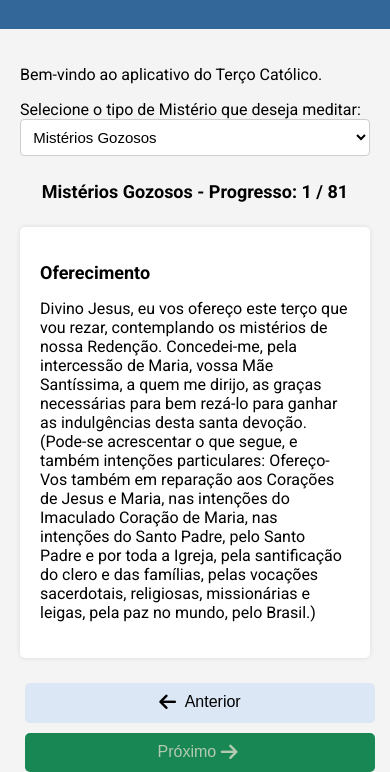
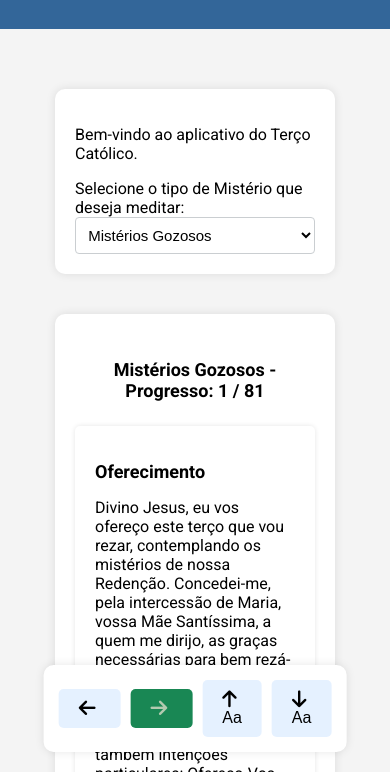
Before and after one commit to fpanhan/maeaparecida.github.io, a website: page index.html in a window 390 px wide. Both pictures are taken after a click on the button "Iniciar Terço". Shown: the part 72-844 px from the top of the page. Drawn offline with Linux system fonts and the light colour scheme.

Commit message:
layout adjust

```diff
--- a/index.html
+++ b/index.html
@@ -110,18 +110,35 @@
           <p id="prayerText"></p>
         </div>
         <div id="controls">
-          <button id="prevBtn">
-            <i class="fa-solid fa-arrow-left"></i> Anterior
-          </button>
-          <button id="nextBtn">
-            Próximo <i class="fa-solid fa-arrow-right"></i>
-          </button>
-          <button id="increaseBtn">
-            <i class="fa-solid fa-arrow-up"></i> Aumentar Texto
-          </button>
-          <button id="decreaseBtn">
-            <i class="fa-solid fa-arrow-down"></i> Diminuir Texto
-          </button>
+          <ul>
+            <li>
+              <button id="prevBtn" aria-label="Visualizar a oração anterior">
+                <i class="fa-solid fa-arrow-left"></i> <span id="controls-previous">Anterior</span>
+              </button>
+            </li>
+            <li>
+              <button id="nextBtn" aria-label="Visualizar a oração seguinte">
+                <span id="controls-next">Próximo </span><i class="fa-solid fa-arrow-right"></i>
+              </button>
+            </li>
+            <li>
+              <button id="increaseBtn" title="Aumentar Texto" aria-label="Aumentar Texto">
+                <i class="fa-solid fa-arrow-up"></i>Aa
+              </button>
+            </li>
+            <li>
+              <button id="decreaseBtn" title="Diminuir Texto" aria-label="Diminuir Texto">
+                <i class="fa-solid fa-arrow-down"></i>Aa
+              </button>
+            </li>
+          </ul>
+        </div>
+      </section>
+      <section id="screen-adjustment">
+        <div>
+          <p>&nbsp;</p>
+          <p>I Coríntios 11,25 Do mesmo modo, depois de haver ceado, tomou também o cálice, dizendo: Este cálice é a Nova Aliança no meu sangue.</p>
+          <p>&nbsp;</p>
         </div>
       </section>
     </main>
--- a/style.css
+++ b/style.css
@@ -9,6 +9,7 @@ body {
   padding: 0;
   font-family: "Roboto", Arial, sans-serif;
   background-color: #f4f4f4;
+  position: relative;
 }
 
 header,
@@ -20,7 +21,33 @@ footer {
 }
 
 main {
+  display: flex;
+  flex-direction: column;
+  align-items: center;
+  margin-top: 20px;
   padding: 20px;
+}
+
+section {
+  width: 80%;
+  margin: 20px;
+  padding: 20px;
+  background-color: #fff;
+  border-radius: 10px;
+  box-shadow: 0 0 10px rgba(0, 0, 0, 0.1);
+}
+
+#controls {
+  display: flex; /* Usar flexbox para o contêiner */
+  justify-content: center; /* Centralizar os botões horizontalmente */
+  position: fixed;      /* Usa o posicionamento fixo */
+  bottom: 20px;        /* Ajusta a distância da parte inferior */
+  left: 50%;           /* Centraliza horizontalmente */
+  transform: translateX(-50%); /* Centraliza o elemento em relação a sua largura */
+  background-color: #fff;
+  padding: 10px; /* Padding para espaço interno */
+  border-radius: 10px; /* Bordas arredondadas */
+  box-shadow: 0 0 10px rgba(0, 0, 0, 0.1); /* Sombra para um efeito de elevação */
 }
 
 #nextBtn {
@@ -44,6 +71,8 @@ button {
   cursor: pointer;
   font-size: 16px;
   transition: background-color 0.3s, color 0.3s;
+  width: auto;
+  box-sizing: border-box;
 }
 
 button:hover {
@@ -56,6 +85,18 @@ button i {
   margin-right: 5px;
   font-size: 1.2em;
   vertical-align: middle;
+}
+
+#controls ul {
+    list-style: none; /* Remover marcadores de lista */
+    padding: 0; /* Remover padding padrão da lista */
+    margin: 0; /* Remover margem padrão da lista */
+    display: flex; /* Usar flexbox para alinhar os itens da lista */
+    justify-content: center; /* Centralizar os itens da lista horizontalmente */
+}
+
+#controls li {
+    margin: 0 5px; /* Adicionar margem entre os itens da lista */
 }
 
 #prayer-container {
@@ -96,13 +137,38 @@ select {
 }
 
 @media (max-width: 600px) {
-  button {
+  select {
     width: 100%;
     box-sizing: border-box;
   }
 
-  select {
+  button {
     width: 100%;
-    box-sizing: border-box;
+    margin: 5px 0;
+  }
+
+  #controls {
+    flex-direction: column; /* Empilhar os botões verticalmente em telas menores */
+    align-items: stretch; /* Esticar os botões para ocupar toda a largura */
+  }
+
+  #controls ul {
+    flex-direction: row;
+    justify-content: center;
+    align-items: center;
+  }
+
+  #controls li {
+    margin: 0 5px;
+  }
+
+  #controls>button {
+    width: auto;
+    margin: 5px 0;
+  }
+
+  #controls-previous,
+  #controls-next {
+    display: none;
   }
 }
```
